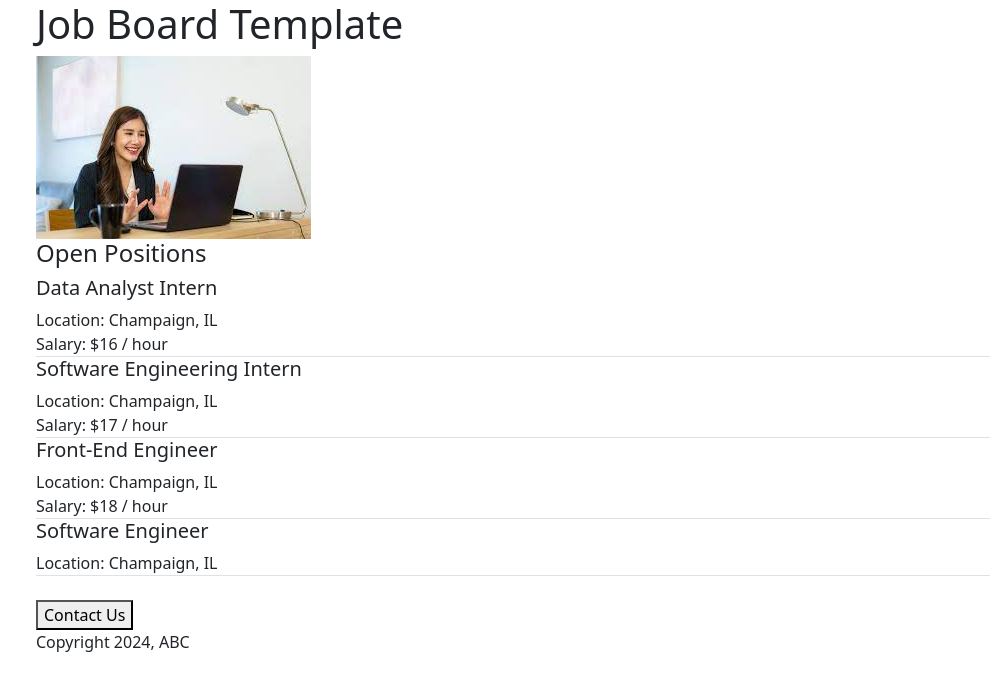
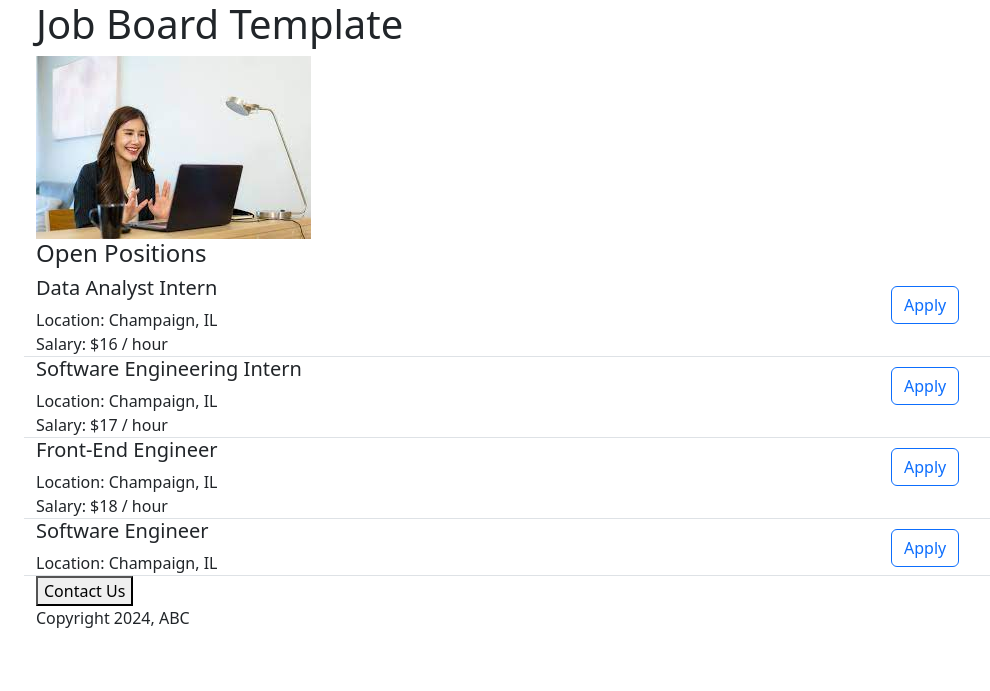
Before and after one commit to KumudaSG/web-dev, a Flask app: page / in a window 1280 px wide. Shown: the top 691 px of the page, without its empty margins (46-1036 px from the left). Run offline with Flask 3, Linux system fonts and the light colour scheme.

```diff
--- a/Career Page/templates/home.html
+++ b/Career Page/templates/home.html
@@ -8,11 +8,14 @@
     <title> Job Board</title>
 </head>
 <body>
+    <!--Need to fix:
+    1. Set a color scheme for the page and follow it-->
     <!--Need to do more work on bootstrap and structuring-->
     <div class = 'container'>
         <div>
             <h1> Job Board Template</h1>
             <img src = '../static/images/interview.jpg'>
+
             <section>
                 <h4> Open Positions</h4>
                 <div>
@@ -22,7 +25,7 @@
                 </div>
             </section>
         </div>
-        <br>
+
         <div>
             <button>Contact Us</button>
             <p> Copyright 2024, ABC</p>
--- a/Career Page/templates/jobs.html
+++ b/Career Page/templates/jobs.html
@@ -1,5 +1,9 @@
 <!--Making a separate html page to facilitate multiple places where we might have to use this info-->
-<div class = 'border-bottom'>
+
+<!--Need to fix:
+    1. -->
+<div class = 'border-bottom row'>
+    <div class = 'col-9'>
         <h5>{{ job['title']}}</h4>
         <div>
             Location: {{ job['location']}}
@@ -10,3 +14,7 @@
         </div>
         {% endif %}
     </div>
+    <div class = 'col-3'>
+        <button type = 'button' class = 'btn btn-outline-primary' style = 'margin-top:10px'> Apply </button>
+    </div>
+</div>
```
Lines whose indentation alone changed are shown as unchanged.
